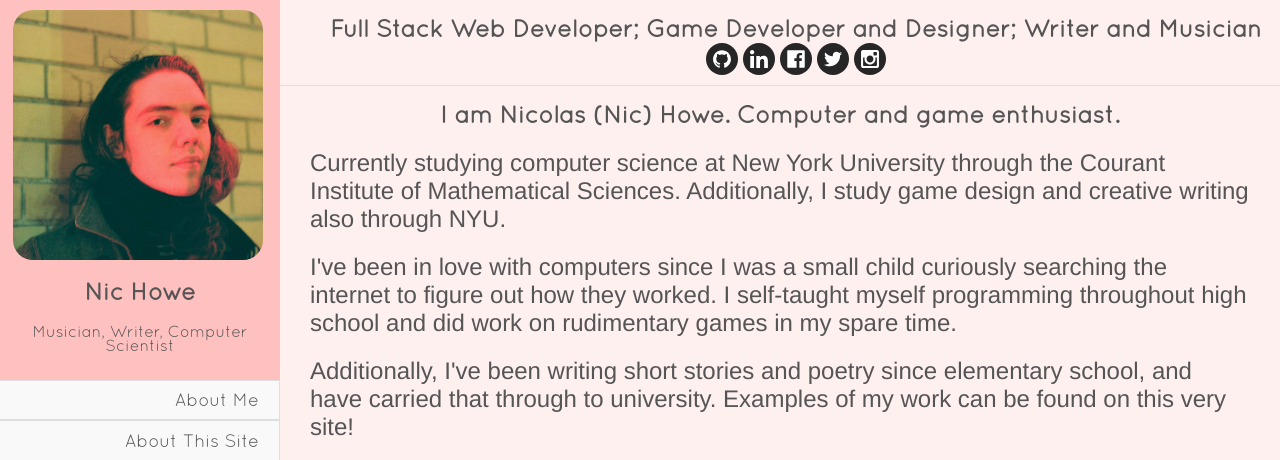
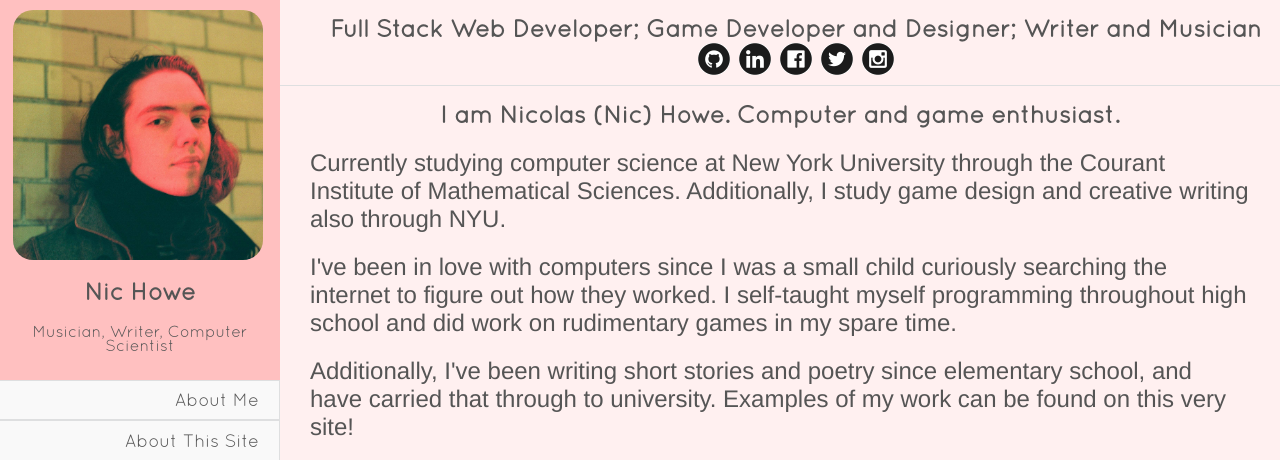
Before and after one commit to nichow/personal_site_flask, a Flask app: page / in a window 1280 px wide. Shown: the top 460 px of the page. Run offline with Flask 2, Linux system fonts and the light colour scheme.

Commit message:
Reduce HTTP GET requests on page load by combining all the social media links into a single spritemap and modifying the position in CSS

```diff
--- a/static/style.css
+++ b/static/style.css
@@ -24,10 +24,6 @@ body {
   font: 16px Quicksand, "Lucida Grande", Helvetica, Arial, sans-serif;
   color: #555555;
   background-color: #fff0f0;
-}
-
-li {
-  margin-left: 50px;
 }
 
 .tag {
@@ -115,9 +111,18 @@ li {
   text-align: center;
 }
 
-.sub-heading * {
-  display: inline;
+.sub-heading span {
+  width: 32px;
+  height: 32px;
+  display: inline-block;
+  background-image: url('./images/css_sprite_sheet.gif');
 }
+
+#git      {background-position: 0 0; margin-right: 4px; margin-left: 4px;}
+#linked   {background-position: -32px 0; margin-right:4px;}
+#facebook {background-position: -64px 0; margin-right:4px;}
+#twitter  {background-position: -96px 0; margin-right:4px;}
+#insta    {background-position: -128px 0; margin-right:4px;}
 
 #main-container h1 {
   padding: 0 30px;
--- a/templateVariables.py
+++ b/templateVariables.py
@@ -24,20 +24,15 @@ navigation = [
 ]
 subheading = [
     {'href': 'http://github.com/nichow',
-     'id': 'git',
-     'src': '../static/images/Github.svg'},
+     'id': 'git',},
     {'href': 'http://linkedin.com/in/nicolas-garcia-4b0541140',
-     'id': 'linked',
-     'src': '../static/images/Linkedin.svg'},
+     'id': 'linked',},
     {'href': 'http://facebook.com/nichoww',
-     'id': 'facebook',
-     'src': '../static/images/Facebook.svg'},
+     'id': 'facebook',},
     {'href': 'http://twitter.com/nich0w',
-     'id': 'twitter',
-     'src': '../static/images/Twitter.svg'},
+     'id': 'twitter',},
     {'href': 'http://instagram.com/nichowisdead',
-     'id': 'insta',
-     'src': '../static/images/Instagram.svg'}
+     'id': 'insta',}
 ]
 stories = [
     {'href': '../static/documents/Periphery.pdf',
--- a/templates/base.html
+++ b/templates/base.html
@@ -26,7 +26,7 @@
     <h2 style="text-align: center">Full Stack Web Developer; Game Developer and Designer; Writer and Musician</h2>
     <div class="sub-heading">
         {% for item in subheading %}
-            <a href="{{ item.href }}"><img id="{{ item.id }}" src="{{ item.src }}" width="32" height="32"></a>
+            <a href="{{ item.href }}"><span id="{{ item.id }}"></span></a>
         {% endfor %}
     </div>
 </div>
```
Also changed, not shown: static/images/css_sprite_sheet.gif (added), 1 other file. Lines whose indentation alone changed are shown as unchanged.
